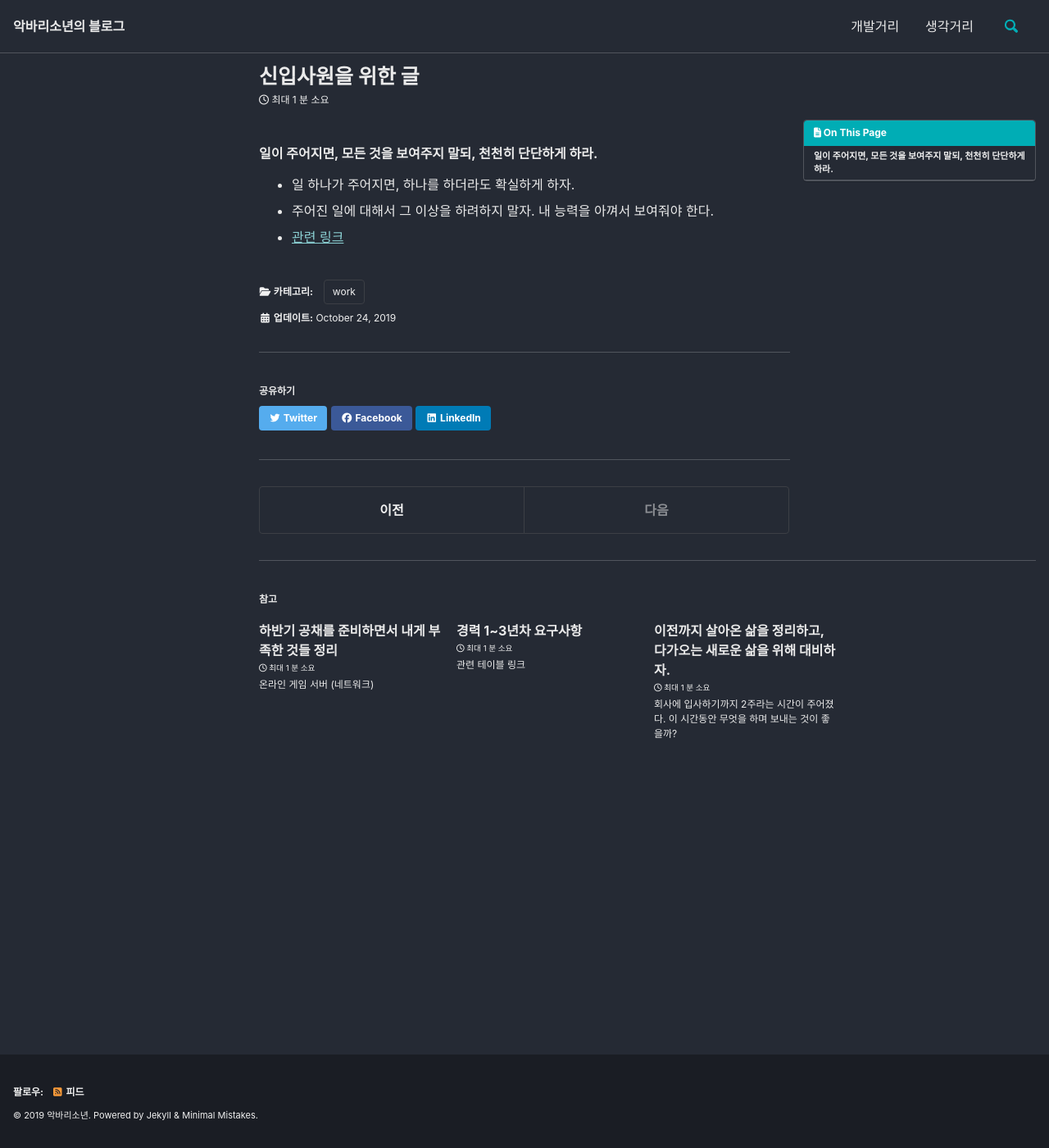
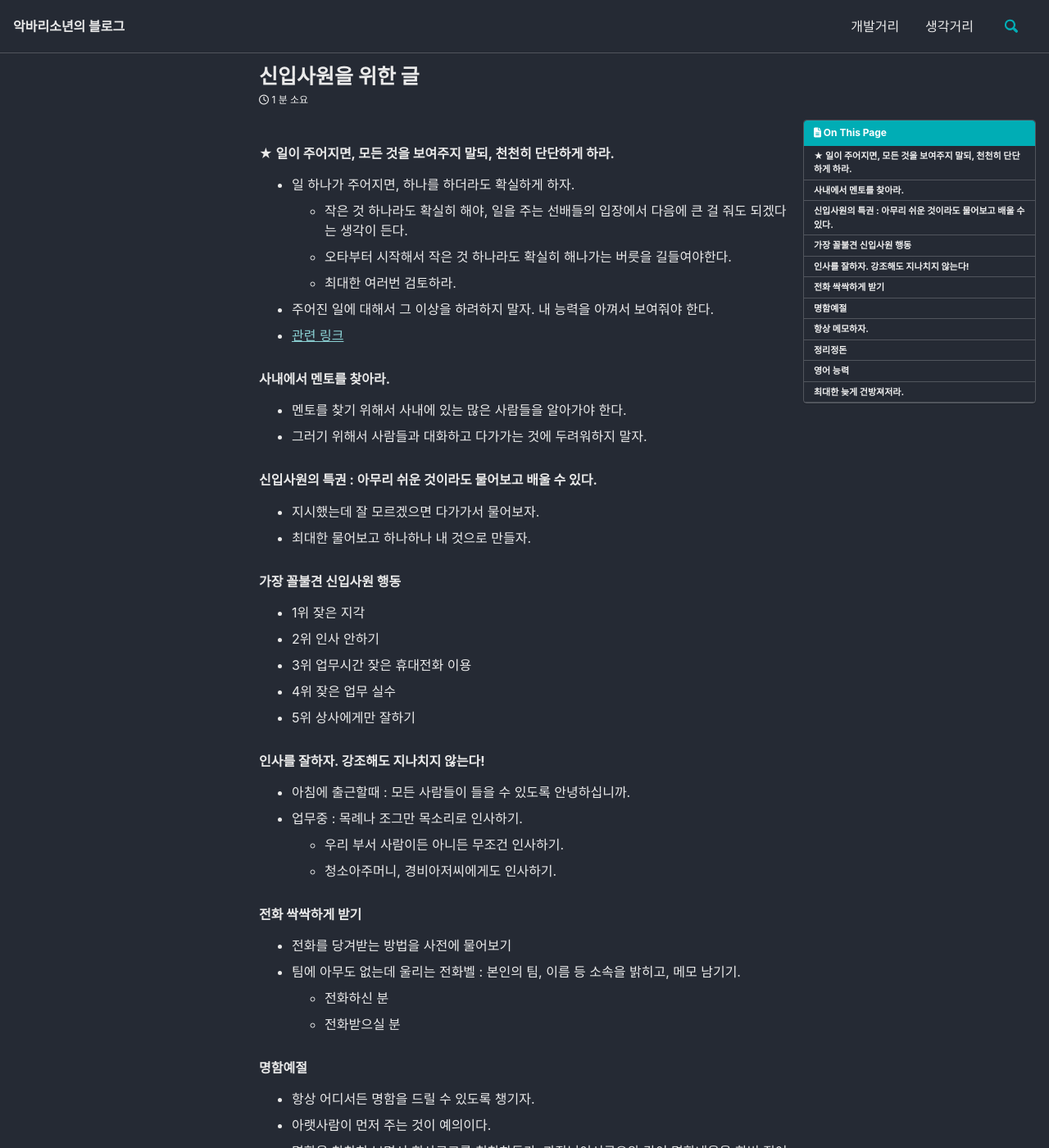
Before and after one commit to surmounter/Blog, a Jekyll site: the page built from _posts/2019-10-24-신입사원을위한글.md, in a window 1280 px wide and 1400 px high. Shown: the whole window at 82% size. Built offline with Jekyll 4.4.1, drawn with Linux system fonts in a browser that asks for light colours; cached includes are drawn as plain includes; nearby versions of some CDN libraries; some of the changed text lies outside the part shown.

Commit message:
Update 2019-10-24-신입사원을위한글.md

```diff
--- a/_posts/2019-10-24-신입사원을위한글.md
+++ b/_posts/2019-10-24-신입사원을위한글.md
@@ -6,8 +6,74 @@ toc: true
 author_profile: false
 ---
 
-### 일이 주어지면, 모든 것을 보여주지 말되, 천천히 단단하게 하라.
+### ★ 일이 주어지면, 모든 것을 보여주지 말되, 천천히 단단하게 하라.
 
 * 일 하나가 주어지면, 하나를 하더라도 확실하게 하자.
+  * 작은 것 하나라도 확실히 해야, 일을 주는 선배들의 입장에서 다음에 큰 걸 줘도 되겠다는 생각이 든다.
+  * 오타부터 시작해서 작은 것 하나라도 확실히 해나가는 버릇을 길들여야한다.
+  * 최대한 여러번 검토하라.
 * 주어진 일에 대해서 그 이상을 하려하지 말자. 내 능력을 아껴서 보여줘야 한다.
 * [관련 링크](https://www.youtube.com/watch?v=rGhSH6itEeQ)
+
+### 사내에서 멘토를 찾아라.
+
+* 멘토를 찾기 위해서 사내에 있는 많은 사람들을 알아가야 한다.
+* 그러기 위해서 사람들과 대화하고 다가가는 것에 두려워하지 말자.
+
+### 신입사원의 특권 : 아무리 쉬운 것이라도 물어보고 배울 수 있다.
+
+* 지시했는데 잘 모르겠으면 다가가서 물어보자.
+* 최대한 물어보고 하나하나 내 것으로 만들자.
+
+### 가장 꼴불견 신입사원 행동
+
+* 1위 잦은 지각
+* 2위 인사 안하기
+* 3위 업무시간 잦은 휴대전화 이용
+* 4위 잦은 업무 실수
+* 5위 상사에게만 잘하기
+
+### 인사를 잘하자. 강조해도 지나치지 않는다!
+
+* 아침에 출근할때 : 모든 사람들이 들을 수 있도록 안녕하십니까.
+* 업무중 : 목례나 조그만 목소리로 인사하기.
+  * 우리 부서 사람이든 아니든 무조건 인사하기.
+  * 청소아주머니, 경비아저씨에게도 인사하기.
+
+### 전화 싹싹하게 받기
+
+* 전화를 당겨받는 방법을 사전에 물어보기
+* 팀에 아무도 없는데 울리는 전화벨 : 본인의 팀, 이름 등 소속을 밝히고, 메모 남기기.
+  * 전화하신 분
+  * 전화받으실 분
+
+### 명함예절
+
+* 항상 어디서든 명함을 드릴 수 있도록 챙기자.
+* 아랫사람이 먼저 주는 것이 예의이다.
+* 명함을 찬찬히 보면서 회사로고를 칭찬하든가, 과장님이시군요와 같이 명함내용을 한번 짚어주는 것이 좋다.
+
+### 항상 메모하자.
+
+전체적으로 프로젝트가 어떤 방식으로 진행되는지를 개괄해야한다.
+* 나와 관련이 없는 문서라 할지라도 전체 프로젝트에 관련되는 문서들을 봐야한다.
+* 선배들이 만들어 놓은 코드를 직접 보면서 연구하라.
+
+### 정리정돈
+
+* 나의 자리를 정리하는 것.
+* 나의 자료를 바탕화면에 주르륵 나열하는 것이 아니라 정리를 해서 집어넣어라.
+* 즉시 즉시 꺼내야하는 자료는 바탕화면에 놓아라.
+* 소스코드도 아주 깔끔하게 작성해야한다.
+  * 빨리 작성하고 나중에 정리해야지라는 마인드는 옳지 않다.
+  * 시간이 걸리더라도 그때그때 깔끔하게 소스를 작성해나가자.
+
+### 영어 능력
+
+* 영어를 잘하는 개발자는 이 바닥에서 거의 없다.
+* 그러니 영어를 잘하는 것은 희소성있는 능력이므로, 영어를 잘하기 위한 방법들을 고민해야한다.
+
+### 최대한 늦게 건방져저라.
+
+* 빨리 성장하기 때문에 자기가 많이 아는 것처럼 보일 수 있다.
+* 그래서 선배들이 하는 것이 마땅치 않아 보일 수 있지만 그래도 최대한 늦게 건방져저야 한다.
```
